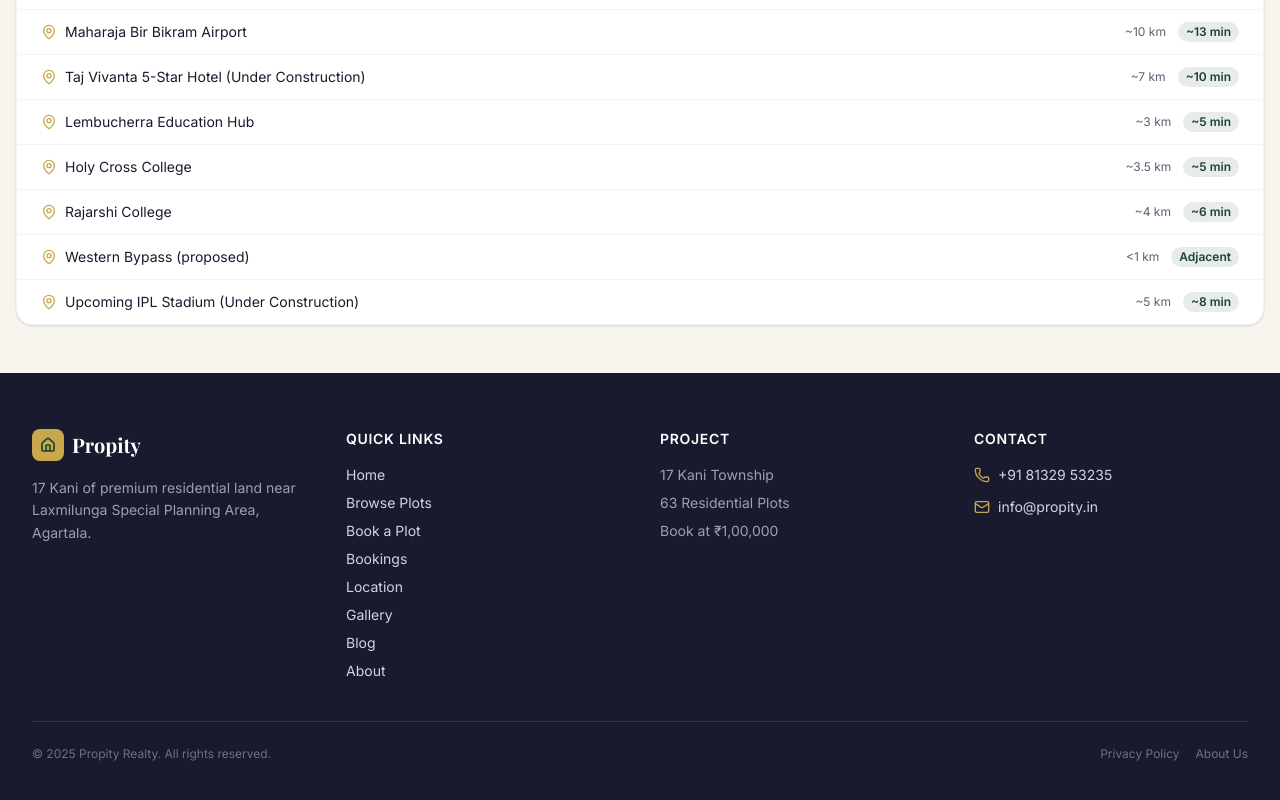
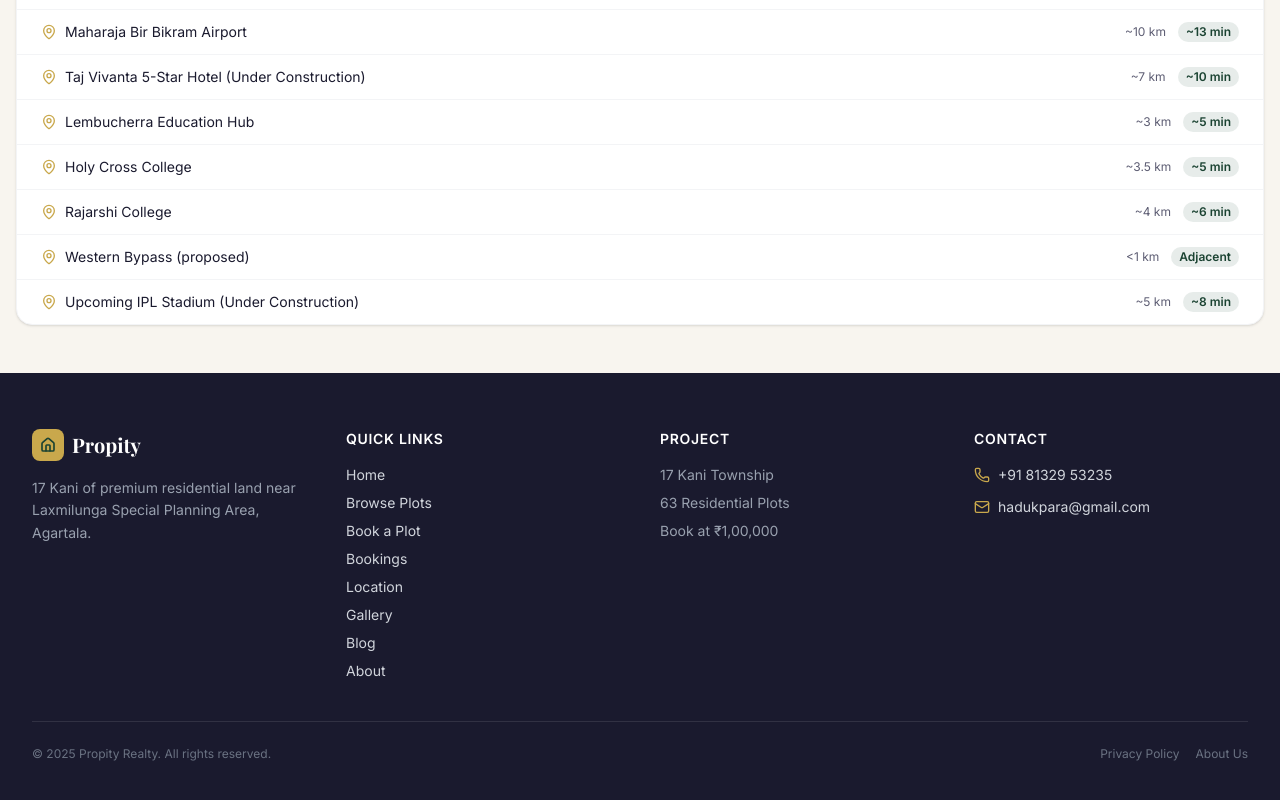
Before and after one commit to hadukpara-design/propity, a Next.js app: page /location in a window 1280 px wide. Shown: the part 1878-2678 px from the top of the page. Built offline with nearby package versions, Linux system fonts and the light colour scheme; a web font is replaced by a local one.

Commit message:
Fix tea garden badge hidden on desktop

```diff
--- a/components/layout/Footer.tsx
+++ b/components/layout/Footer.tsx
@@ -51,7 +51,7 @@
               </li>
               <li className="flex gap-2 items-center">
                 <Mail className="w-4 h-4 text-[#C9A84C] shrink-0" />
-                <a href="mailto:info@propity.in" className="hover:text-[#C9A84C] transition-colors">info@propity.in</a>
+                <a href="mailto:hadukpara@gmail.com" className="hover:text-[#C9A84C] transition-colors">hadukpara@gmail.com</a>
               </li>
             </ul>
           </div>
--- a/components/sections/HeroSection.tsx
+++ b/components/sections/HeroSection.tsx
@@ -25,7 +25,7 @@
       </div>
 
       {/* For Sale Badge */}
-      <div className="absolute top-24 right-4 sm:right-8 z-10">
+      <div className="absolute top-16 right-4 sm:right-8 z-10">
         <div className="flex items-center gap-2 bg-[#C9A84C] text-[#1A1A2E] px-3 py-1.5 rounded-full text-xs font-bold shadow-lg">
           <span className="w-2 h-2 rounded-full bg-[#1A1A2E] animate-pulse" />
           FOR SALE
@@ -33,7 +33,7 @@
       </div>
 
       {/* Content */}
-      <div className="relative z-10 text-center px-4 max-w-5xl mx-auto">
+      <div className="relative z-10 text-center px-4 max-w-5xl mx-auto md:pt-14">
         <motion.div
           initial={{ opacity: 0, y: 30 }}
           animate={{ opacity: 1, y: 0 }}
```
